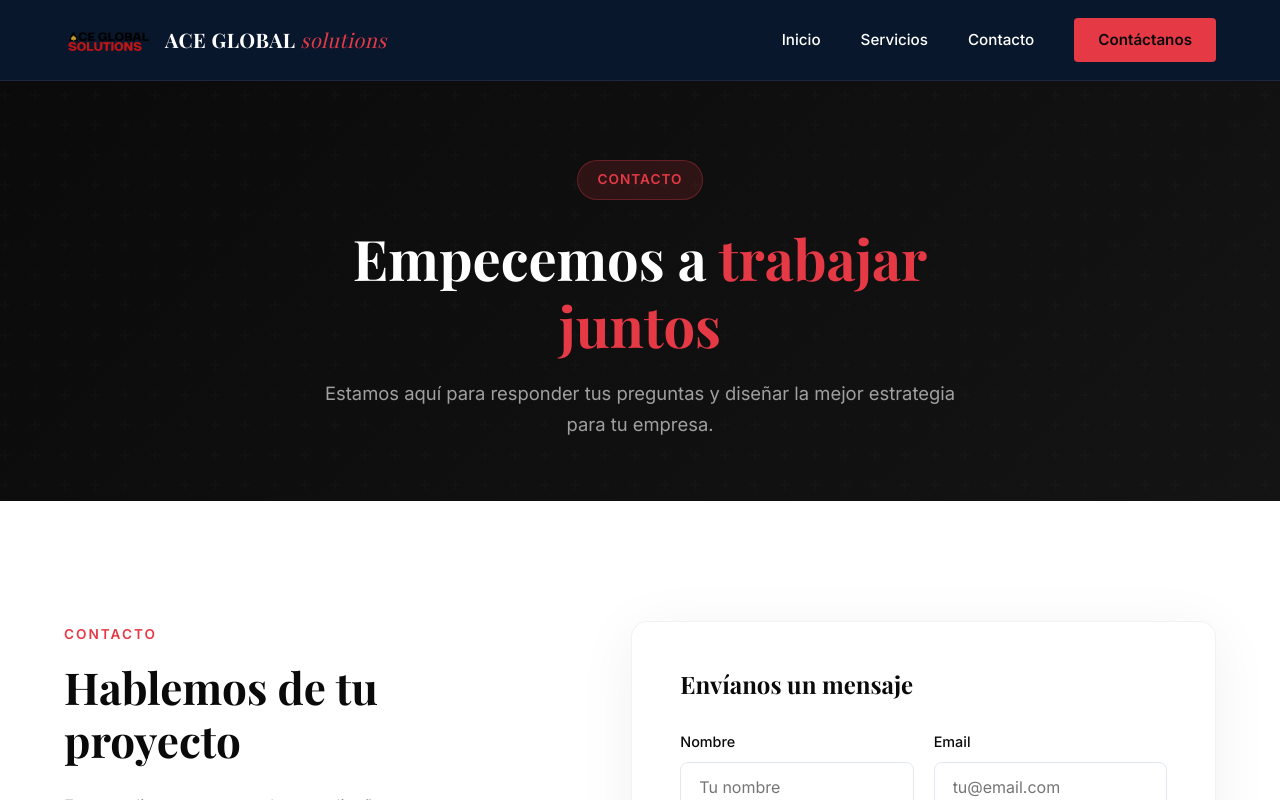
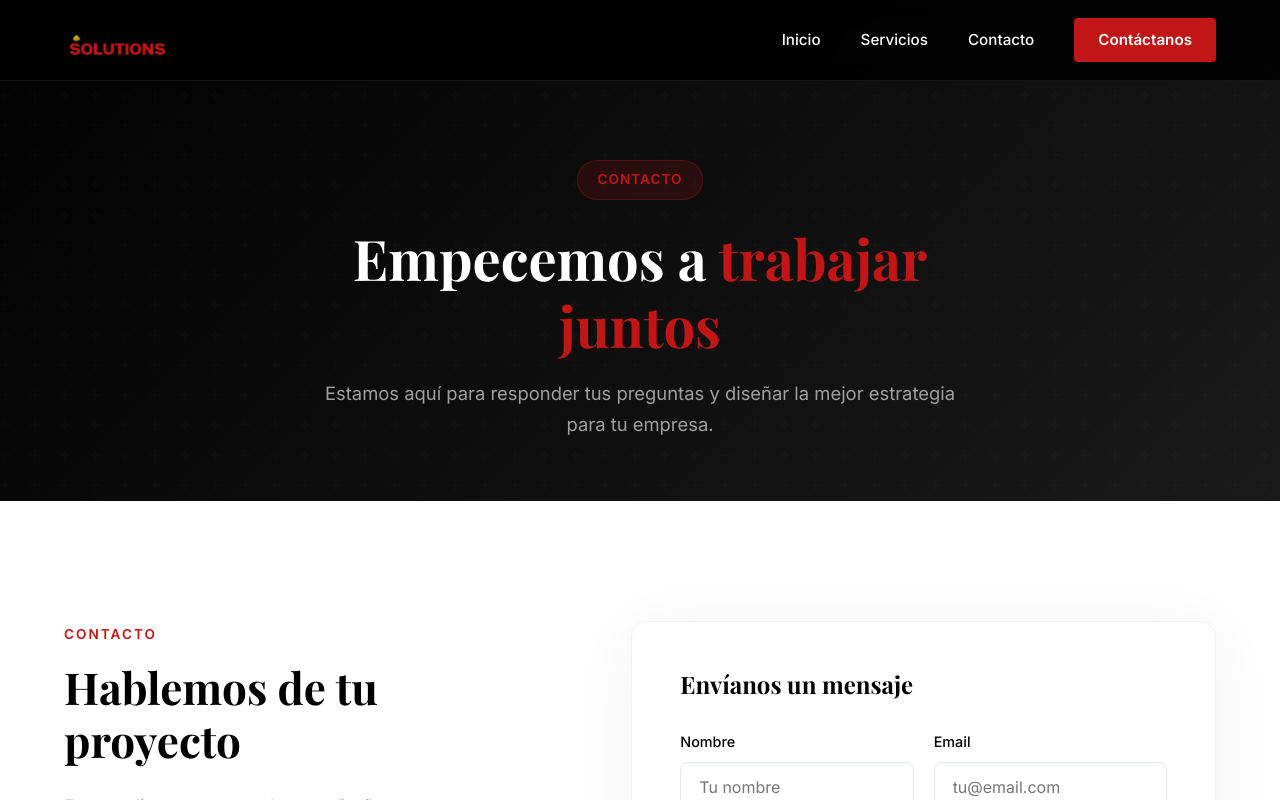
Before and after one commit to jorgeaz2001-lgtm/aceglobal-web, a Next.js app: page /contacto in a window 1280 px wide. Shown: the top 800 px of the page. Built offline with nearby package versions, Linux system fonts and the light colour scheme.

Commit message:
Update brand colors: white, red, black, gold. Larger logo. Remove text from header.

```diff
--- a/app/contacto/page.module.css
+++ b/app/contacto/page.module.css
@@ -28,8 +28,8 @@
 .label {
   display: inline-block;
   padding: 8px 20px;
-  background: rgba(230, 57, 70, 0.15);
-  border: 1px solid rgba(230, 57, 70, 0.3);
+  background: rgba(194, 22, 22, 0.15);
+  border: 1px solid rgba(194, 22, 22, 0.3);
   border-radius: 50px;
   color: var(--secondary);
   font-size: 0.85rem;
--- a/app/globals.css
+++ b/app/globals.css
@@ -1,8 +1,8 @@
 :root {
-  --primary: #0a0a0a;
-  --primary-light: #141414;
-  --secondary: #e63946;
-  --accent: #ff6b6b;
+  --primary: #010101;
+  --primary-light: #1a1a1a;
+  --secondary: #c21616;
+  --accent: #c89e2b;
   --bg: #ffffff;
   --bg-alt: #f8f9fa;
   --text: #333333;
--- a/app/servicios/page.module.css
+++ b/app/servicios/page.module.css
@@ -28,8 +28,8 @@
 .label {
   display: inline-block;
   padding: 8px 20px;
-  background: rgba(230, 57, 70, 0.15);
-  border: 1px solid rgba(230, 57, 70, 0.3);
+  background: rgba(194, 22, 22, 0.15);
+  border: 1px solid rgba(194, 22, 22, 0.3);
   border-radius: 50px;
   color: var(--secondary);
   font-size: 0.85rem;
@@ -125,7 +125,7 @@
 .icon {
   width: 56px;
   height: 56px;
-  background: rgba(230, 57, 70, 0.1);
+  background: rgba(194, 22, 22, 0.1);
   border-radius: 10px;
   display: flex;
   align-items: center;
@@ -185,9 +185,9 @@
 }
 
 .ctaBtn:hover {
-  background: #c1121f;
+  background: #9a1111;
   transform: translateY(-3px);
-  box-shadow: 0 10px 30px rgba(230, 57, 70, 0.3);
+  box-shadow: 0 10px 30px rgba(194, 22, 22, 0.3);
 }
 
 @media (max-width: 768px) {
--- a/components/AboutSection.module.css
+++ b/components/AboutSection.module.css
@@ -27,7 +27,7 @@
   left: -20px;
   width: 100%;
   height: 100%;
-  border: 2px solid var(--secondary);
+  border: 2px solid var(--accent);
   border-radius: 8px;
   z-index: 1;
 }
@@ -57,7 +57,7 @@
 
 .label {
   display: inline-block;
-  color: var(--secondary);
+  color: var(--accent);
   font-size: 0.85rem;
   font-weight: 600;
   text-transform: uppercase;
@@ -100,7 +100,7 @@
 .value h4 {
   font-family: 'Playfair Display', serif;
   font-size: 2rem;
-  color: var(--secondary);
+  color: var(--accent);
   margin-bottom: 4px;
 }
 
--- a/components/ContactSection.module.css
+++ b/components/ContactSection.module.css
@@ -59,7 +59,7 @@
 .detailIcon {
   width: 50px;
   height: 50px;
-  background: rgba(230, 57, 70, 0.1);
+  background: rgba(194, 22, 22, 0.1);
   border-radius: 10px;
   display: flex;
   align-items: center;
@@ -127,7 +127,7 @@
 .group textarea:focus {
   outline: none;
   border-color: var(--secondary);
-  box-shadow: 0 0 0 3px rgba(230, 57, 70, 0.1);
+  box-shadow: 0 0 0 3px rgba(194, 22, 22, 0.1);
 }
 
 .group textarea {
@@ -155,9 +155,9 @@
 }
 
 .submitBtn:hover {
-  background: #c1121f;
+  background: #9a1111;
   transform: translateY(-2px);
-  box-shadow: 0 10px 30px rgba(230, 57, 70, 0.25);
+  box-shadow: 0 10px 30px rgba(194, 22, 22, 0.25);
 }
 
 .success {
--- a/components/ContactSection.tsx
+++ b/components/ContactSection.tsx
@@ -93,7 +93,7 @@ export default function ContactSection() {
                   animate={{ scale: 1, opacity: 1 }}
                   transition={{ type: "spring", stiffness: 200 }}
                 >
-                  <svg width="64" height="64" viewBox="0 0 24 24" fill="none" stroke="#e63946" strokeWidth="2" strokeLinecap="round" strokeLinejoin="round">
+                  <svg width="64" height="64" viewBox="0 0 24 24" fill="none" stroke="#c21616" strokeWidth="2" strokeLinecap="round" strokeLinejoin="round">
                     <path d="M22 11.08V12a10 10 0 1 1-5.93-9.14"/>
                     <polyline points="22 4 12 14.01 9 11.01"/>
                   </svg>
--- a/components/Header.module.css
+++ b/components/Header.module.css
@@ -4,10 +4,16 @@
   left: 0;
   right: 0;
   z-index: 1000;
-  background: rgba(10, 25, 47, 0.95);
+  background: rgba(1, 1, 1, 0.85);
   backdrop-filter: blur(10px);
   border-bottom: 1px solid rgba(255, 255, 255, 0.08);
   transition: var(--transition);
+}
+
+.scrolled {
+  background: rgba(1, 1, 1, 0.98);
+  box-shadow: 0 10px 40px rgba(0, 0, 0, 0.3);
+  height: 70px;
 }
 
 .container {
@@ -28,26 +34,11 @@
 .logo {
   display: flex;
   align-items: center;
-  gap: 12px;
 }
 
 .logo img {
-  height: 50px;
+  height: 65px;
   width: auto;
-}
-
-.logoText {
-  font-family: 'Playfair Display', serif;
-  font-size: 1.25rem;
-  font-weight: 700;
-  color: var(--white);
-  letter-spacing: 0.5px;
-}
-
-.logoSub {
-  color: var(--secondary);
-  font-weight: 400;
-  font-style: italic;
 }
 
 .nav {
@@ -86,7 +77,7 @@
 
 .cta {
   background: var(--secondary);
-  color: var(--primary) !important;
+  color: var(--white) !important;
   padding: 10px 24px !important;
   border-radius: 4px;
   font-weight: 600 !important;
@@ -97,7 +88,7 @@
 }
 
 .cta:hover {
-  background: #c1121f;
+  background: #9a1111;
   transform: translateY(-2px);
 }
 
@@ -166,10 +157,6 @@
   }
 
   .logo img {
-    height: 40px;
-  }
-
-  .logoText {
-    font-size: 1rem;
+    height: 55px;
   }
 }
--- a/components/Header.tsx
+++ b/components/Header.tsx
@@ -21,9 +21,6 @@ export default function Header() {
       <div className={styles.container}>
         <Link href="/" className={styles.logo}>
           <img src="/images/logo.png" alt="Ace Global Solutions" />
-          <span className={styles.logoText}>
-            ACE GLOBAL <span className={styles.logoSub}>solutions</span>
-          </span>
         </Link>
 
         <nav className={styles.nav}>
--- a/components/HeroSection.module.css
+++ b/components/HeroSection.module.css
@@ -28,7 +28,7 @@
   left: 0;
   right: 0;
   bottom: 0;
-  background: rgba(10, 10, 10, 0.65);
+  background: rgba(1, 1, 1, 0.65);
   z-index: 2;
 }
 
@@ -44,8 +44,8 @@
 .badge {
   display: inline-block;
   padding: 8px 20px;
-  background: rgba(230, 57, 70, 0.15);
-  border: 1px solid rgba(230, 57, 70, 0.3);
+  background: rgba(194, 22, 22, 0.15);
+  border: 1px solid rgba(194, 22, 22, 0.3);
   border-radius: 50px;
   color: var(--secondary);
   font-size: 0.85rem;
@@ -65,7 +65,7 @@
 }
 
 .title span {
-  color: var(--secondary);
+  color: var(--accent);
 }
 
 .subtitle {
@@ -99,9 +99,9 @@
 }
 
 .primaryBtn:hover {
-  background: #c1121f;
+  background: #9a1111;
   transform: translateY(-3px);
-  box-shadow: 0 10px 30px rgba(230, 57, 70, 0.3);
+  box-shadow: 0 10px 30px rgba(194, 22, 22, 0.3);
 }
 
 .secondaryBtn {
--- a/components/ServicesSection.module.css
+++ b/components/ServicesSection.module.css
@@ -73,7 +73,7 @@
   left: 0;
   right: 0;
   bottom: 0;
-  background: linear-gradient(135deg, rgba(230, 57, 70, 0.03) 0%, transparent 60%);
+  background: linear-gradient(135deg, rgba(194, 22, 22, 0.03) 0%, transparent 60%);
   opacity: 0;
   transition: opacity 0.4s ease;
 }
@@ -94,7 +94,7 @@
 .icon {
   width: 64px;
   height: 64px;
-  background: rgba(230, 57, 70, 0.1);
+  background: rgba(194, 22, 22, 0.1);
   border-radius: 12px;
   display: flex;
   align-items: center;
@@ -176,7 +176,7 @@
 
 .cta:hover {
   gap: 12px;
-  color: #c1121f;
+  color: #9a1111;
 }
 
 @media (max-width: 968px) {
--- a/components/WhyUsSection.module.css
+++ b/components/WhyUsSection.module.css
@@ -13,7 +13,7 @@
   left: 0;
   right: 0;
   bottom: 0;
-  background: radial-gradient(circle at top right, rgba(230, 57, 70, 0.08) 0%, transparent 50%);
+  background: radial-gradient(circle at top right, rgba(194, 22, 22, 0.08) 0%, transparent 50%);
 }
 
 .container {
@@ -32,7 +32,7 @@
 
 .label {
   display: inline-block;
-  color: var(--secondary);
+  color: var(--accent);
   font-size: 0.85rem;
   font-weight: 600;
   text-transform: uppercase;
@@ -78,13 +78,13 @@
   left: 0;
   right: 0;
   height: 3px;
-  background: var(--secondary);
+  background: var(--accent);
   transform: scaleX(0);
   transition: transform 0.4s ease;
 }
 
 .card:hover {
-  border-color: rgba(230, 57, 70, 0.3);
+  border-color: rgba(200, 158, 43, 0.3);
   transform: translateY(-5px);
   box-shadow: 0 15px 40px rgba(0, 0, 0, 0.3);
 }
@@ -96,7 +96,7 @@
 .icon {
   width: 60px;
   height: 60px;
-  background: rgba(230, 57, 70, 0.1);
+  background: rgba(194, 22, 22, 0.1);
   border-radius: 50%;
   display: flex;
   align-items: center;
@@ -143,7 +143,7 @@
   left: -50%;
   width: 200%;
   height: 200%;
-  background: radial-gradient(circle, rgba(230, 57, 70, 0.08) 0%, transparent 70%);
+  background: radial-gradient(circle, rgba(194, 22, 22, 0.08) 0%, transparent 70%);
   animation: pulseGlow 4s ease-in-out infinite;
 }
 
@@ -184,9 +184,9 @@
 }
 
 .btn:hover {
-  background: #c1121f;
+  background: #9a1111;
   transform: translateY(-3px);
-  box-shadow: 0 10px 30px rgba(230, 57, 70, 0.25);
+  box-shadow: 0 10px 30px rgba(194, 22, 22, 0.25);
 }
 
 @media (max-width: 968px) {
```
